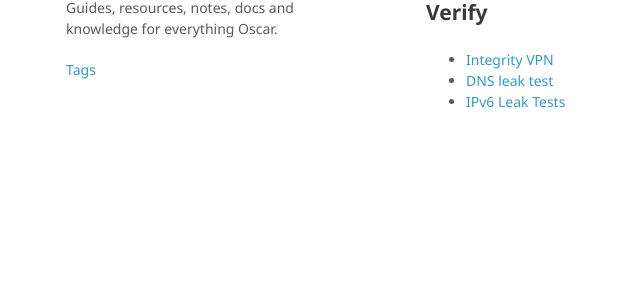
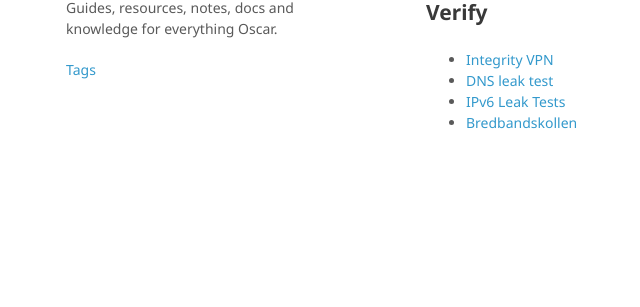
Before and after one commit to oscarb/pad, a Jekyll site: the page built from _docs/vpn.md, in a window 1280 px wide. Shown: the part 123-430 px from the top of the page, without its empty margins (94-734 px from the left). Built offline with Jekyll 4.4.1, drawn with Linux system fonts in a browser that asks for light colours; some web fonts are replaced.

Commit message:
Update vpn.md

```diff
--- a/_docs/vpn.md
+++ b/_docs/vpn.md
@@ -10,3 +10,4 @@ tags: [vpn]
 * [Integrity VPN](https://integrity.st/)
 * [DNS leak test](https://dnsleaktest.com/results.html)
 * [IPv6 Leak Tests](http://ipv6leak.com/results?token=l6d7rgg4bddakfhs)
+* [Bredbandskollen](http://www.bredbandskollen.se/)
```
